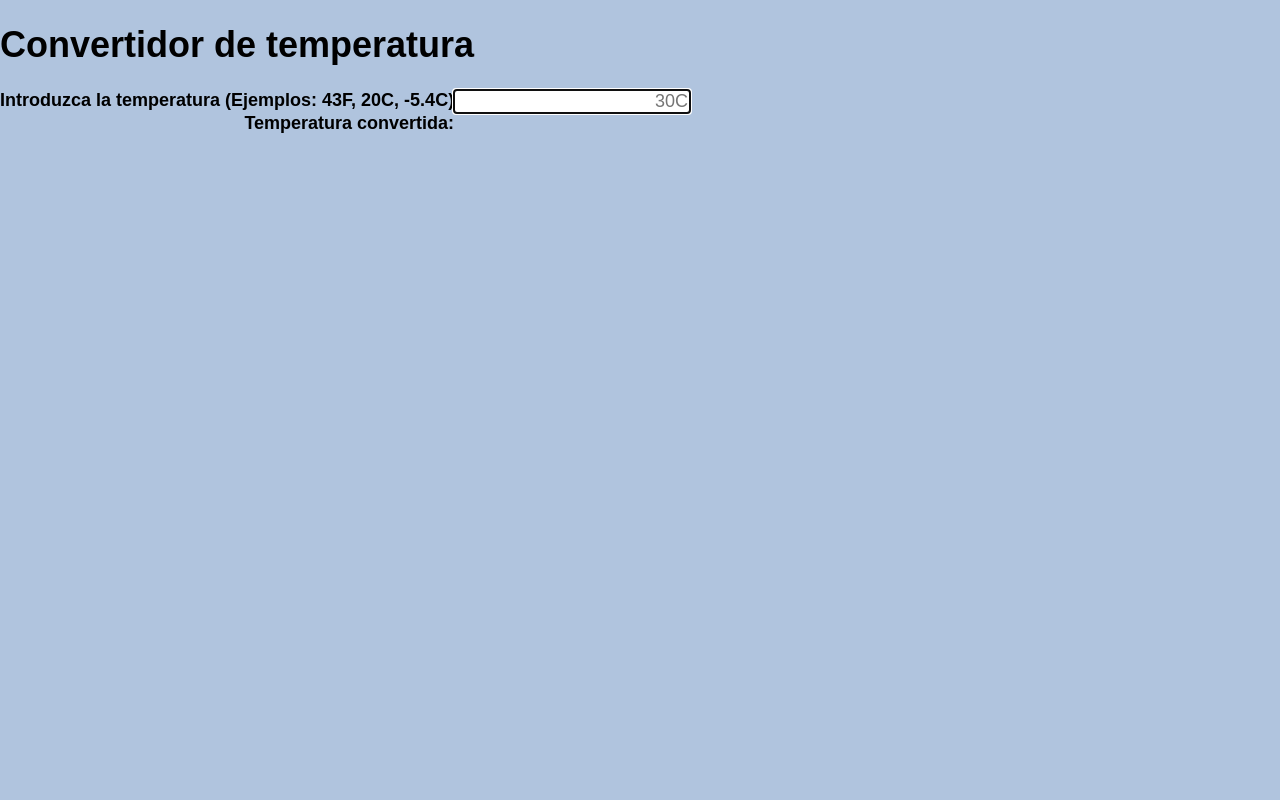
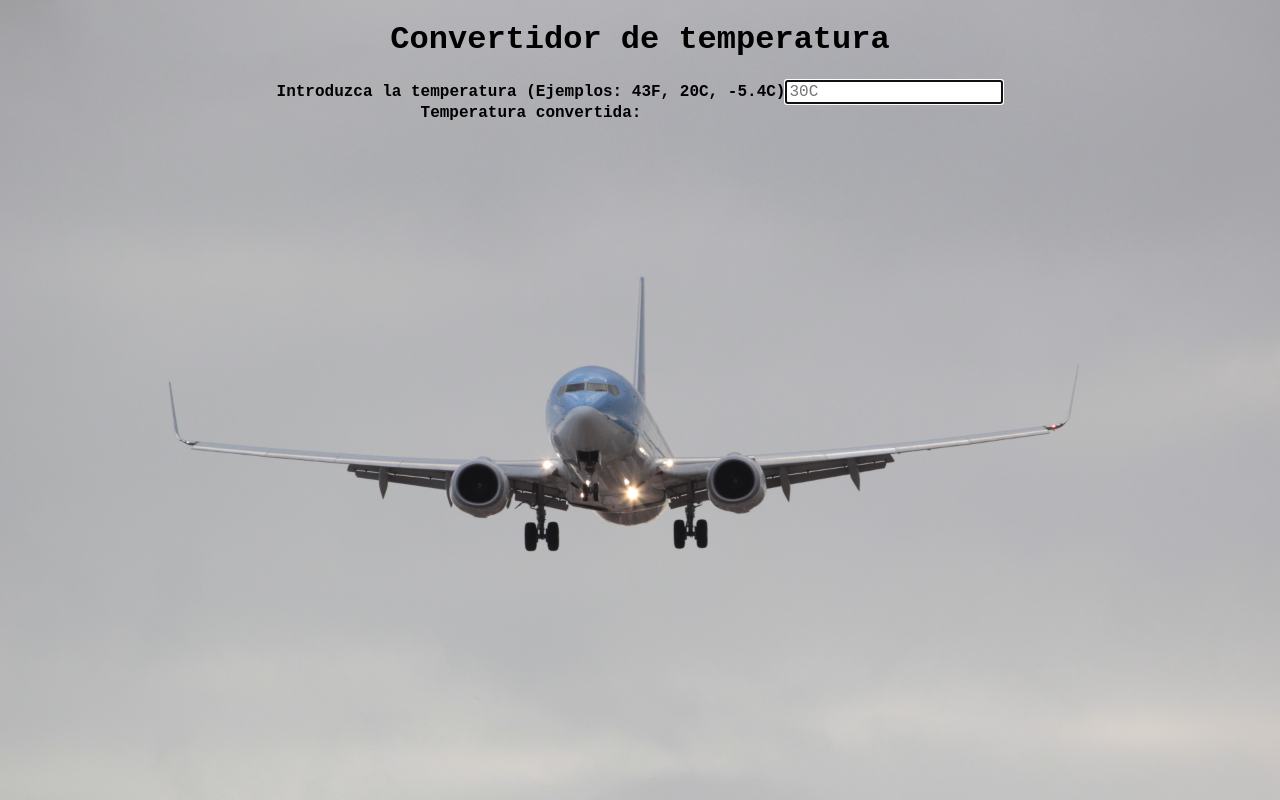
Before and after one commit to giffunis/STW_temp_converter, a website: page index.html in a window 1280 px wide. Drawn offline with Linux system fonts and the light colour scheme.

Commit message:
trabajando en  el css y los test

```diff
--- /dev/null
+++ b/css/customs.css
@@ -0,0 +1,12 @@
+body{
+  background-image: url("../img/plane.jpg");
+  background-size: cover;
+  font-family: "Courier New", Courier, monospace;
+}
+
+#titulo{
+  text-align: center;
+}
+table{
+  margin: auto;
+}
--- a/css/global.css
+++ /dev/null
@@ -1,8 +0,0 @@
-th, td      { vertical-align: top; text-align: right; font-size:large; }     /* Don't center table cells  */
-#converted  { color: red; font-weight: bold; font-size:large;          }     /* Calculated values in bold */
-input       { text-align: right;  border: none; font-size:large;       }     /* Align input to the right  */
-body
-{
- background-color:#b0c4de;  /* blue */
- font-size:large;
-}
--- a/index.html
+++ b/index.html
@@ -3,16 +3,20 @@
 <head>
   <meta charset="UTF-8">
   <title>Convertidor de temperatura con Javascript</title>
-
+  <!-- Fuentes -->
+  <link rel="stylesheet" href="//maxcdn.bootstrapcdn.com/font-awesome/4.3.0/css/font-awesome.min.css">
   <!-- CSS templates -->
   <link rel="stylesheet" href="css/normalize.css">
-  <link rel="stylesheet" href="css/global.css">
+  <link rel="stylesheet" href="css/customs.css">
   <!-- Scripts -->
   <script src="js/converter.js" charset="utf-8"></script>
 </head>
 <body>
-  <h1>Convertidor de temperatura</h1>
+  <div id="header">
+    <h1 id="titulo">Convertidor de temperatura</h1>
+  </div>
 
+  <div id="cuerpo">
     <table>
       <tr>
         <th>Introduzca la temperatura (Ejemplos: 43F, 20C, -5.4C)</th>
@@ -23,6 +27,6 @@
         <td><span class="output" id="output_temp"></span></td>
       </tr>
     </table>
-
+  </div>
 </body>
 </html>
```
Also changed, not shown: test/tests.js (+5 -0 lines), img/plane.jpg (added). Lines whose indentation alone changed are shown as unchanged.
